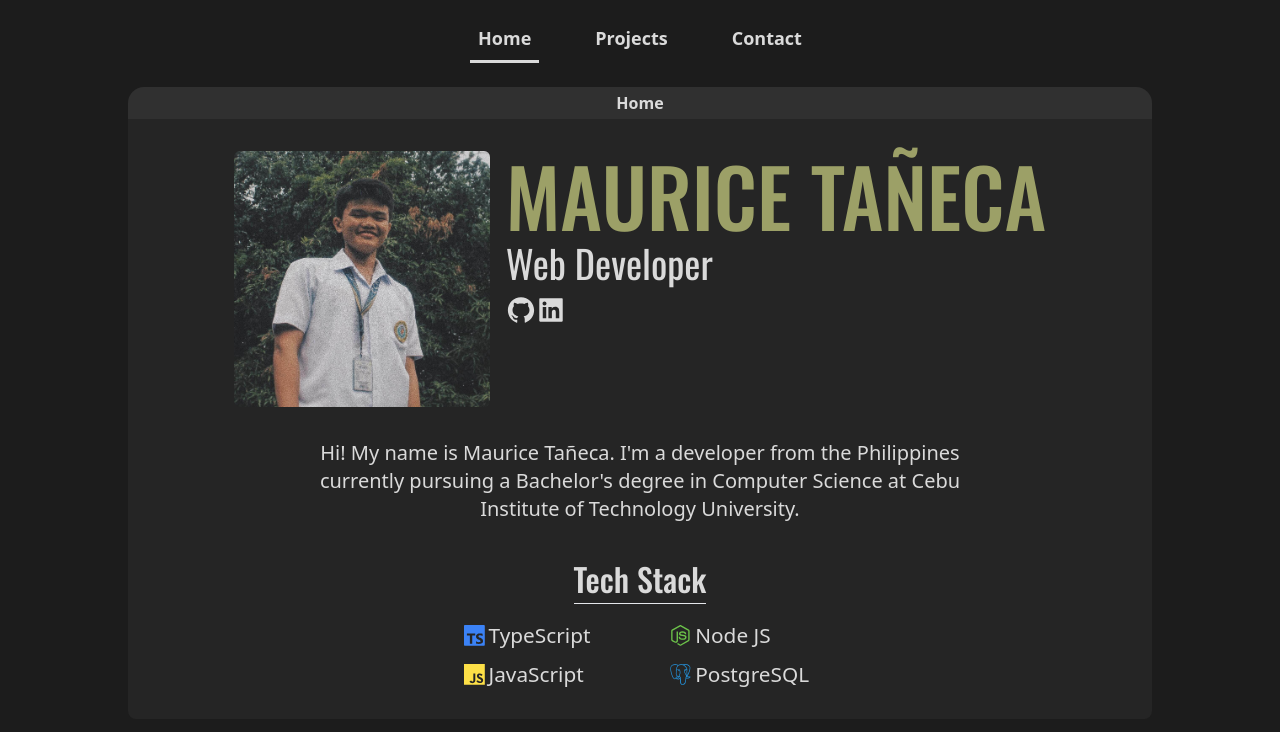
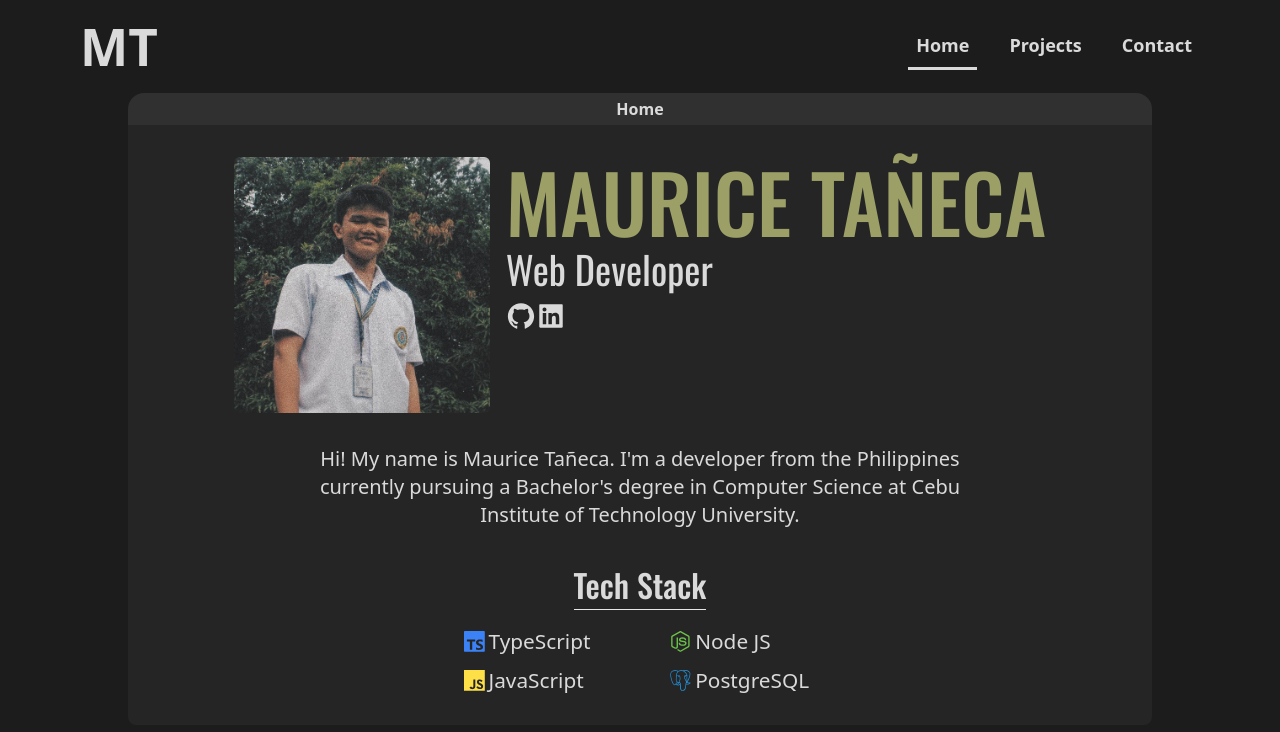
Before and after one commit to pokemau/portfolio, a Next.js app: page / in a window 1280 px wide. Shown: the top 732 px of the page. Built offline with nearby package versions, Linux system fonts and the light colour scheme.

Commit message:
new navbar

```diff
--- a/src/components/layout/Navbar.tsx
+++ b/src/components/layout/Navbar.tsx
@@ -6,9 +6,14 @@ export const Navbar = () => {
 
   return (
     <nav
-      className="w-full bg-main-bg flex justify-center items-center pt-4
-    py-6 px-20">
-      <div className="flex gap-4 md:gap-12 group">
+      className="w-full bg-main-bg flex md:justify-between justify-center
+      items-center py-2 px-5 md:px-20 transition-all">
+      <div className="hidden md:flex items-center justify-center">
+        <Link href="/">
+          <h1 className="text-[2.5rem] lg:text-[3.2rem] font-bold">MT</h1>
+        </Link>
+      </div>
+      <div className="flex gap-1 md:gap-6 group">
         <Link
           href="/"
           className={`${
--- a/src/pages/index.tsx
+++ b/src/pages/index.tsx
@@ -13,11 +13,9 @@ const Home = () => {
         <p className="font-bold">Home</p>
       </div>
 
-      {/* main cont */}
       <div
         className="bg-card-bg w-[90%] lg:w-[80%] h-[73vh] mx-auto overflow-y-auto
         flex flex-col items-center">
-        {/* img, name, desc, social links */}
         <div
           className="w-[90%] md:w-[95%] flex flex-col items-center md:gap-4 mt-4
           md:flex-row md:my-4 lg:mt-8 md:items-start md:justify-center">
```
